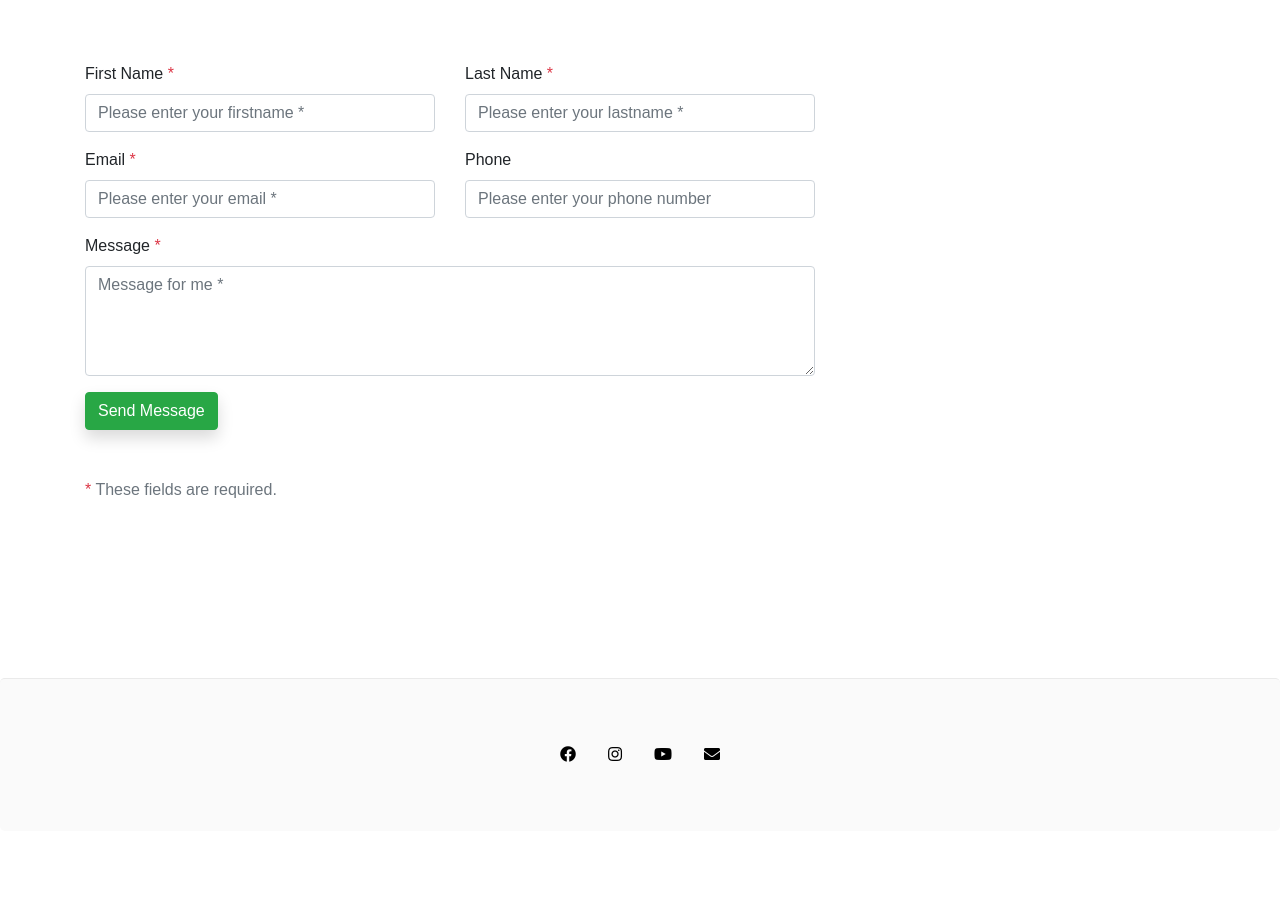
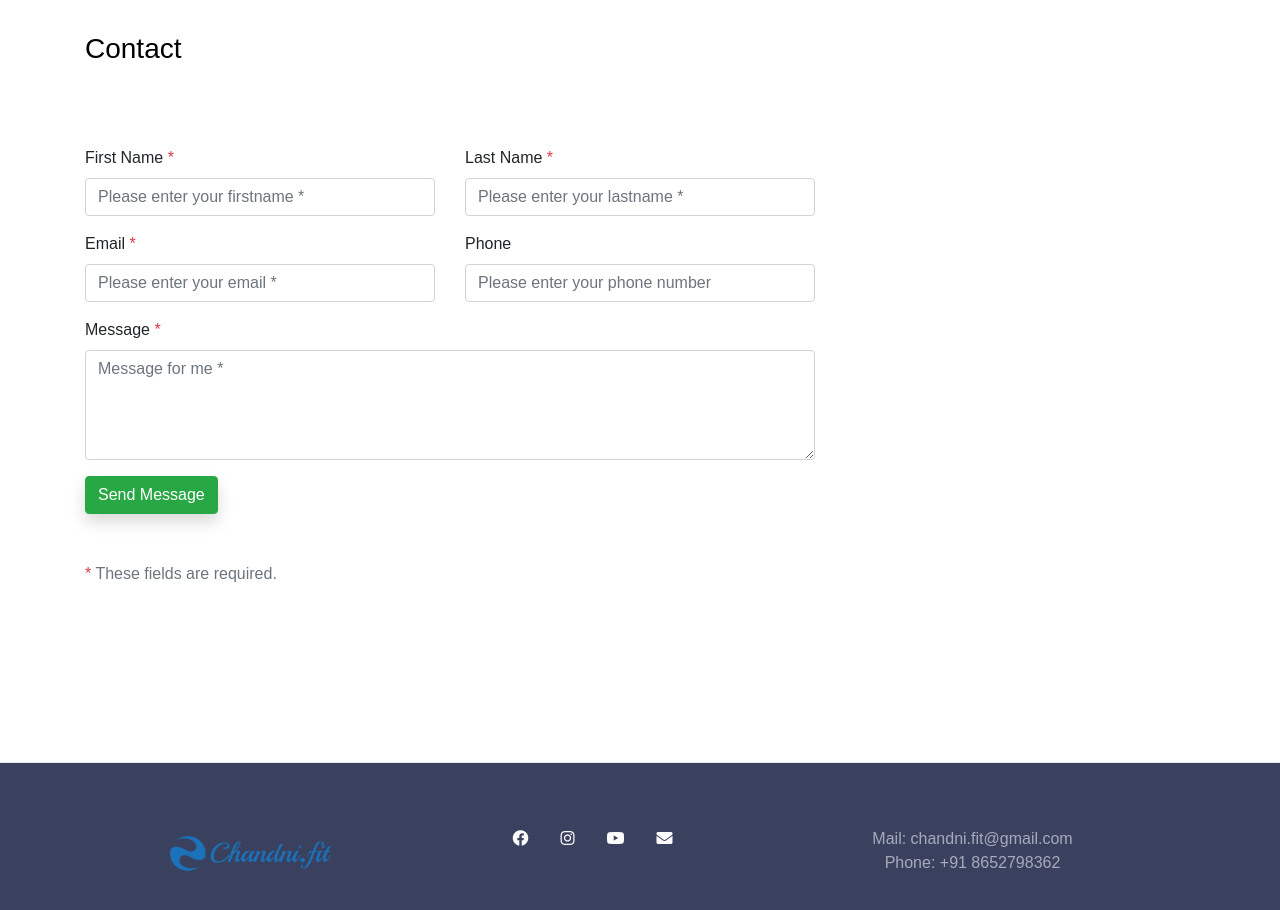
Before and after one commit to escap09/lifestyle-coach, a React (Create React App) app: page /contact in a window 1280 px wide. Shown: the part 108-1018 px from the top of the page. Before the commit the page ends 971 px from the top, so only its background shows below. Built offline with nearby package versions, Linux system fonts and the light colour scheme.

Commit message:
adding features

```diff
--- a/src/components/About.css
+++ b/src/components/About.css
@@ -1,6 +1,8 @@
 .header-image {
     width: 100%;
-    margin-top: -2em;
+    border-radius: 0;
+    box-shadow: 0 .5rem 1rem rgba(0,0,0,.15)!important;
+    /* margin-top: -2em; */
     margin-bottom: 2em;
   }
 
@@ -21,3 +23,16 @@
     float: left;
     margin: 0 2em 1em 0;
   }
+
+  /* .custom-size{
+    margin-bottom: 10em;
+  } */
+
+  .custom-cert{
+    width: 100%;
+    /* margin: 0 2em 1em 0; */
+  }
+
+  /* .custon-video{
+    width: 100%;
+  } */
--- a/src/components/Contact.css
+++ b/src/components/Contact.css
@@ -1,7 +1,12 @@
 .contact-head > h3 {
     margin-bottom: 2em;
+    margin-top: 5em;
 }
 
 .text-muted {
     margin-top: 3em;
 }
+
+.thankyou_message{
+    display:none;
+}
--- a/src/components/Contact.jsx
+++ b/src/components/Contact.jsx
@@ -1,15 +1,125 @@
 import React, { Component } from 'react'
 import './Contact.css';
-
+import { sendEmailAction } from '../constants';
 
 export default class Contact extends Component {
+  constructor() {
+    super();
+    this.state = {};
+    this.handleSubmit = this.handleSubmit.bind(this);
+  }
+
+  validateHuman(honeypot) {
+    if (honeypot) {  //if hidden form filled up
+      return true;
+    }
+  }
+
+  // get all data in form and return object
+  getFormData(form) {
+    var elements = form.elements;
+
+    var fields = Object.keys(elements).filter(function (k) {
+      return (elements[k].name !== "honeypot");
+    }).map(function (k) {
+      if (elements[k].name !== undefined) {
+        return elements[k].name;
+        // special case for Edge's html collection
+      } else if (elements[k].length > 0) {
+        return elements[k].item(0).name;
+      }
+    }).filter(function (item, pos, self) {
+      return self.indexOf(item) == pos && item;
+    });
+
+    var formData = {};
+    fields.forEach(function (name) {
+      var element = elements[name];
+
+      // singular form elements just have one value
+      formData[name] = element.value;
+
+      // when our element has multiple items, get their values
+      if (element.length) {
+        var data = [];
+        for (var i = 0; i < element.length; i++) {
+          var item = element.item(i);
+          if (item.checked || item.selected) {
+            data.push(item.value);
+          }
+        }
+        formData[name] = data.join(', ');
+      }
+    });
+
+    // add form-specific values into the data
+    formData.formDataNameOrder = JSON.stringify(fields);
+    formData.formGoogleSheetName = form.dataset.sheet || "responses"; // default sheet name
+    formData.formGoogleSendEmail = form.dataset.email || ""; // no email by default
+
+    return formData;
+  }
+
+  disableAllButtons(form) {
+    var buttons = form.querySelectorAll("input");
+    for (var i = 0; i < buttons.length; i++) {
+      buttons[i].disabled = true;
+    }
+  }
+
+  handleSubmit(event) {
+    event.preventDefault();           // we are submitting via xhr below
+    var form = event.target;
+    //const data = new FormData(form);
+    var data = this.getFormData(form);         // get the values submitted in the form
+
+    /* OPTION: Remove this comment to enable SPAM prevention, see README.md
+    if (validateHuman(data.honeypot)) {  //if form is filled, form will not be submitted
+      return false;
+    }
+    */
+
+    // if( data.email && !validEmail(data.email) ) {   // if email is not valid show error
+    //   var invalidEmail = form.querySelector(".email-invalid");
+    //   if (invalidEmail) {
+    //     invalidEmail.style.display = "block";
+    //     return false;
+    //   }
+    // } else {
+    this.disableAllButtons(form);
+    var url = form.action;
+    var xhr = new XMLHttpRequest();
+    xhr.open('POST', url);
+    // xhr.withCredentials = true;
+    xhr.setRequestHeader("Content-Type", "application/x-www-form-urlencoded");
+    xhr.onreadystatechange = function () {
+      // var formElements = form.querySelector(".form-elements")
+      // if (formElements) {
+      //   formElements.style.display = "none"; // hide form
+      // }
+      var thankYouMessage = form.querySelector(".thankyou_message");
+      if (thankYouMessage) {
+        thankYouMessage.style.display = "block";
+      }
+      return;
+    };
+    // url encode form data for sending as post data
+    var encoded = Object.keys(data).map(function (k) {
+      return encodeURIComponent(k) + "=" + encodeURIComponent(data[k]);
+    }).join('&');
+    xhr.send(encoded);
+    //}
+  };
+
   render() {
     return (
       <div className='container'>
         <div className='contact-head'><h3>Contact</h3></div>
-        <form id="contact-form">
-          <div className="messages"></div>
-
+        <form id="contact-form" onSubmit={this.handleSubmit} action={sendEmailAction}>
+          <div className="thankyou_message">
+            <h6 className='text-success'>Thanks for contacting us! We will get back to you soon!</h6>
+          </div>
+          <br/>
           <div className="controls">
 
             <div className="row">
--- a/src/components/CustomFooter.css
+++ b/src/components/CustomFooter.css
@@ -4,10 +4,18 @@
 
 i {
     margin: 0 1em 0 1em;
-    color: black;
+    color: rgb(253, 252, 252);
 }
 
 .jumbotron-footer {
-    background: #fafafa;
+    /* background: #fafafa; */
+    background: #3a415f;
     border-top: 1px solid #eaeaea;
+    border-radius: 0;
+    margin-bottom: 0;
+    /* margin: 0em 0em 0em 0em; */
 }
+
+.footer-text {
+    color: #a7aabb;
+}
--- a/src/components/CustomFooter.jsx
+++ b/src/components/CustomFooter.jsx
@@ -9,11 +9,25 @@ export default class CustomFooter extends Component {
                 <div className='upper-footer'>
                     <div>
                         <div className='jumbotron jumbotron-footer'>
-                            <div align='center'>
-                                <a href={fbLink} target='_blank' rel="noopener noreferrer"><i className="fab fa-facebook"></i></a>
-                                <a href={instaLink} target='_blank' rel="noopener noreferrer"><i className="fab fa-instagram"></i></a>
-                                <a href={youtubeLink} target='_blank' rel="noopener noreferrer"><i className="fab fa-youtube"></i></a>
-                                <a href='/contact'><i className="fas fa-envelope"></i></a>
+                            <div className='container'>
+                                <div className='row'>
+                                    <div className='col-md-4' align='center'>
+                                        <img src="/assets/logo.png" width="180" height="53" className="d-inline-block align-top" alt="" />
+                                    </div>
+                                    <br />
+                                    <div className='col-md-3 offset-md-0' align='center'>
+                                        <a href={fbLink} target='_blank' rel="noopener noreferrer"><i className="fab fa-facebook"></i></a>
+                                        <a href={instaLink} target='_blank' rel="noopener noreferrer"><i className="fab fa-instagram"></i></a>
+                                        <a href={youtubeLink} target='_blank' rel="noopener noreferrer"><i className="fab fa-youtube"></i></a>
+                                        <a href='/contact'><i className="fas fa-envelope"></i></a>
+                                    </div>
+                                    <br />
+                                    <br />
+                                    <div className='col-md-3 offset-md-1' align='center'>
+                                        <div className='footer-text font-weight-light'>Mail: chandni.fit@gmail.com</div>
+                                        <div className='footer-text font-weight-light'>Phone: +91 8652798362</div>
+                                    </div>
+                                </div>
                             </div>
                         </div>
                     </div>
--- a/src/components/CustomNavbar.css
+++ b/src/components/CustomNavbar.css
@@ -2,7 +2,8 @@ nav.navbar, .navbar-default {
     background-color: rgb(254, 255, 255) !important;
 }
 
-  /* .navbar-default {
+/*
+  .navbar-default {
     background-image: none;
     border: none;
     border-radius: 0;
--- a/src/components/CustomNavbar.jsx
+++ b/src/components/CustomNavbar.jsx
@@ -6,6 +6,9 @@ export default class CustomNavBar extends Component {
         return (
             <nav className="navbar navbar-expand-lg navbar-light bg-light fixed-top border-bottom">
                 <div className='container'>
+                    <a className="navbar-brand" href="/">
+                        <img src="/assets/logo.png" width="180" height="53" className="d-inline-block align-top" alt="" />
+                    </a>
                     <button className="navbar-toggler" type="button" data-toggle="collapse" data-target="#navbarNav" aria-controls="navbarNav" aria-expanded="false" aria-label="Toggle navigation">
                         <span className="navbar-toggler-icon"></span>
                     </button>
--- a/src/components/Home.css
+++ b/src/components/Home.css
@@ -1,7 +1,8 @@
 .jumbotron-home {
+  border-radius: 0;
     /* background-color: rgb(248, 239, 239); */
-    /* background-image: linear-gradient(-225deg,#4296cb, #2eb7ce); */
-    background: linear-gradient(-225deg,#ff9c00 0,#fec555);
+    background-image: linear-gradient(-225deg,#4296cb, #2eb7ce);
+    /* background: linear-gradient(-225deg,#ff9c00 0,#fec555); */
   }
 
   .profile-pic {
--- a/src/constants.jsx
+++ b/src/constants.jsx
@@ -1,3 +1,8 @@
-export const fbLink = 'https://www.facebook.com/How-Bad-Do-You-Want-It-1329262087179397';
-export const instaLink = 'https://www.instagram.com/chandni_sharma06/';
-export const youtubeLink = 'https://www.youtube.com/';
+export const fbLink = 'https://www.facebook.com/Chandnis-Fitness-Mantra-2012607228818806/';
+export const instaLink = 'https://www.instagram.com/chandni.fit/';
+export const youtubeLink = 'https://www.youtube.com/channel/UC85PW7Dtte7yXHmzq-BIvFw/';
+export const sendEmailAction = 'https://script.google.com/macros/s/AKfycbx-qO2ltMc1bhBhjbnYCbgqm1IwuDKj0m8u6ll1/exec';
+
+///Videos
+export const aboutVideo = 'http://www.youtube.com/embed/ieR_8ABMUek?html5=1';
+export const homeVideo = 'http://www.youtube.com/embed/BYC7KpR6nyQ?html5=1';
--- a/src/index.css
+++ b/src/index.css
@@ -1,6 +1,6 @@
 body {
-  margin: 0;
-  padding: 0;
+  /* margin: 0;
+  padding: 0; */
   font-family: sans-serif;
 }
 
@@ -21,7 +21,7 @@ li > a {
 
 }
 
-img {
+.img-custom-shadow {
   box-shadow: 0 .5rem 1rem rgba(0,0,0,.15)!important;
   border-radius: .25rem!important;
 }
```
Also changed, not shown: src/components/About.jsx (+27 -5 lines), src/components/Home.jsx (+14 -4 lines), public/assets/about-after.jpg (added), public/assets/logo.png (added).
